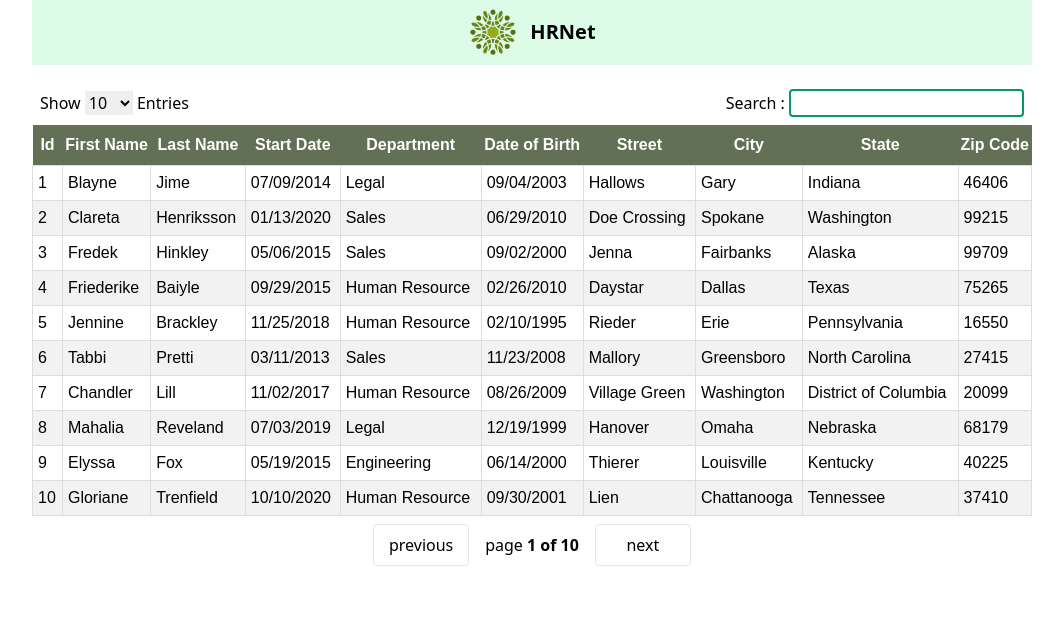
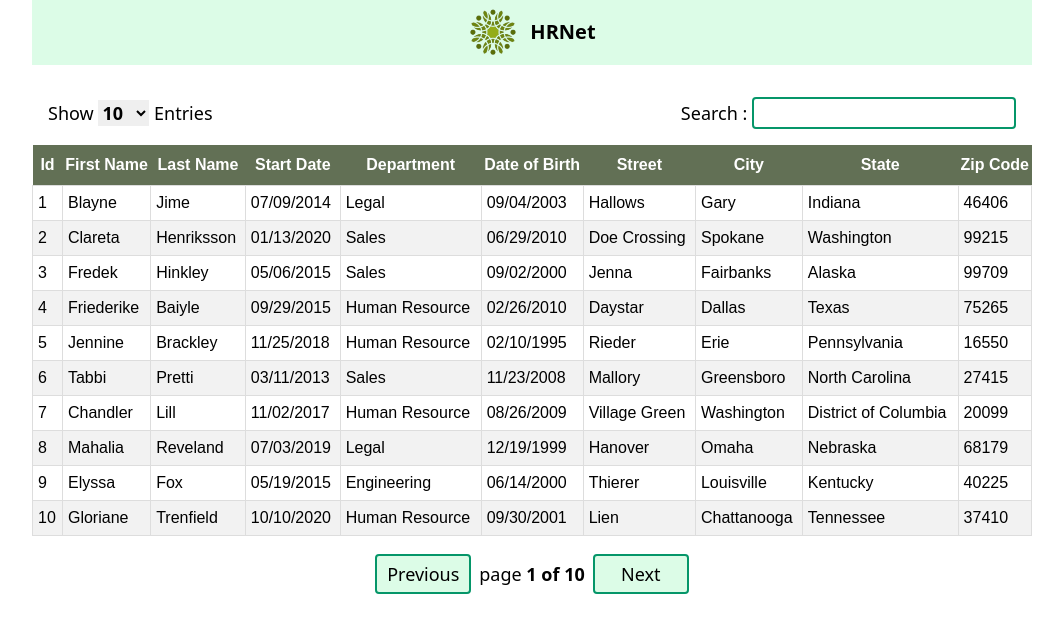
Before and after one commit to Frompath85/HRNet, a React (Vite) app in the folder Application/: page /EmployeeList in a window 1280 px wide. Shown: the top 632 px of the page, without its empty margins (108-1171 px from the left). Built offline with nearby package versions, Linux system fonts and the light colour scheme.

Commit message:
add text-font

```diff
--- a/Application/src/components/EmployeeTable.jsx
+++ b/Application/src/components/EmployeeTable.jsx
@@ -81,12 +81,12 @@ export default function EmployeeTable() {
 
   return (
     <div className='mt-4'>
-      <div className='flex items-center gap-5 justify-between p-2'>
+      <div className='flex items-center gap-5 justify-between p-4 text-lg'>
         <div>
             <label htmlFor="size">Show </label>
-            <select id="size" value={pageSize} onChange={e => setPageSize(Number(e.target.value))}>
+            <select className='font-bold' id="size" value={pageSize} onChange={e => setPageSize(Number(e.target.value))}>
                 {   [10, 25, 50, 100].map(pageSize =>(
-                        <option className='text-sm'  key={pageSize}>
+                        <option key={pageSize}>
                             {pageSize}
                         </option>
                     ) )
@@ -94,7 +94,6 @@ export default function EmployeeTable() {
             </select>
             <span> Entries </span>
         </div>
-
         <GlobalFilter filter={globalFilter} setFilter = {setGlobalFilter} />
       </div>
 
@@ -128,19 +127,20 @@ export default function EmployeeTable() {
             })}
         </tbody>
       </table>
-      <div className='flex justify-center items-center'>
-        <button className = 'p-2  m-2 border rounded w-24'
+
+      <div className='flex justify-center items-center p-4 text-lg'>
+        <button className = 'w-24 px-2 py-1 bg-green-100 border-2 border-emerald-600 rounded'
                 onClick = {()=> previousPage()}
-                disabled = {!canPreviousPage} >previous</button>
+                disabled = {!canPreviousPage} >Previous</button>
         <span className='m-2'>
             page{' '}
             <strong>
                 {pageIndex + 1} of {pageOptions.length}
             </strong>
         </span>
-        <button className='p-2  m-2 border rounded w-24'
+        <button className='w-24 px-2 py-1 bg-green-100 border-2 border-emerald-600 rounded'
                 onClick={()=> nextPage()}
-                disabled = {!canNextPage} >next</button>
+                disabled = {!canNextPage} >Next</button>
       </div>
     </div>
   )
```
